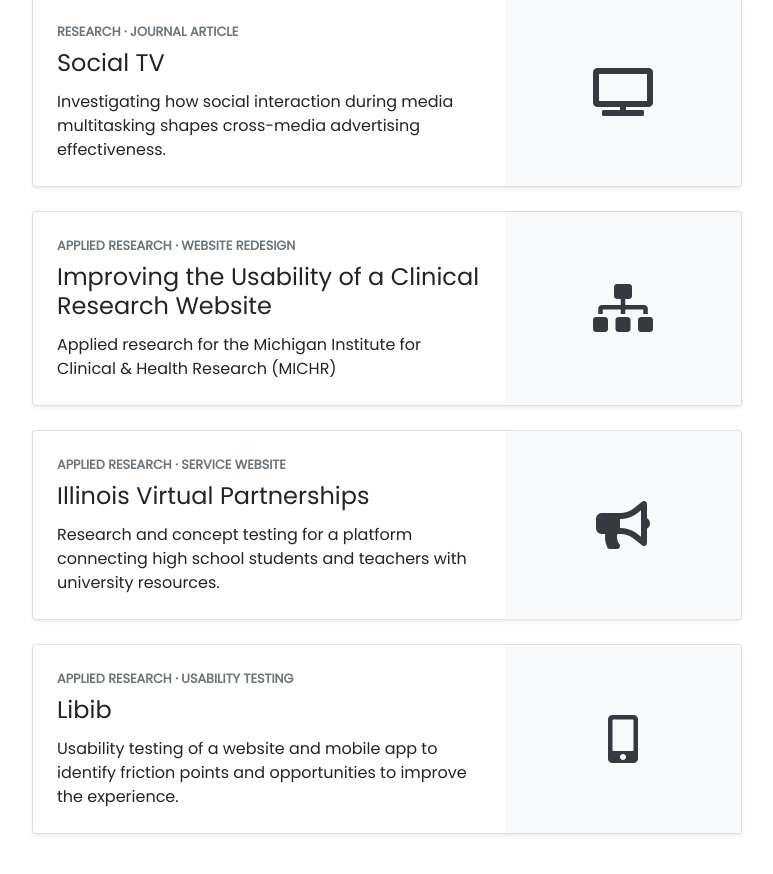
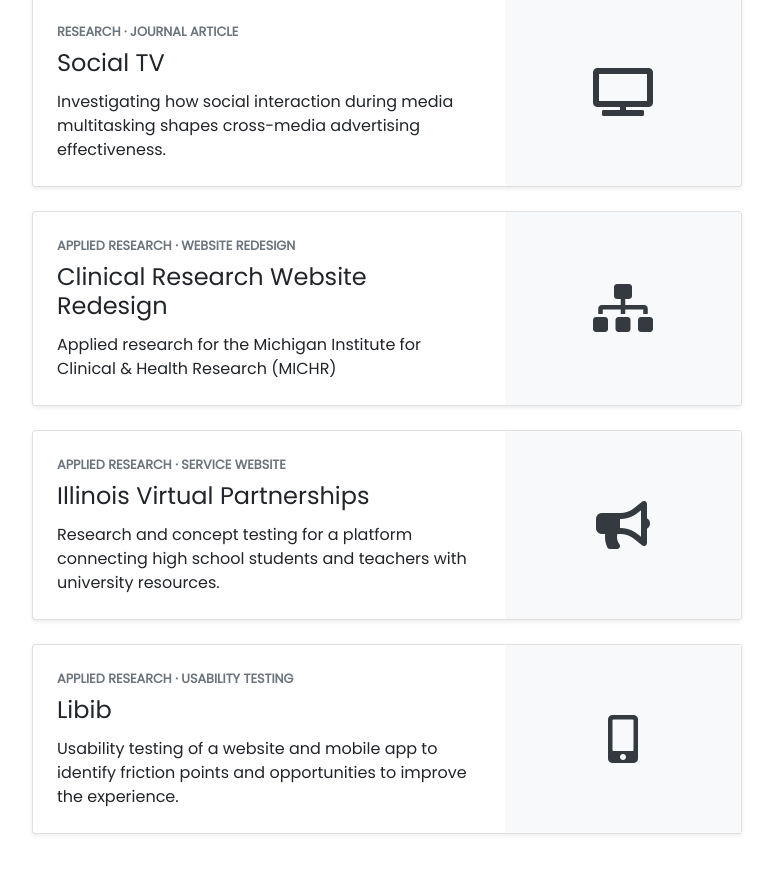
Before and after one commit to shenylin/shenylin.github.io, a Jekyll site: the page built from pages/index.md, in a window 1280 px wide and 900 px high, scrolled down 918 px. Shown: the top 874 px of the window, without its empty margins (438-1211 px from the left). Built offline with Jekyll 4.4.1, drawn with Linux system fonts in a browser that asks for light colours; nearby versions of some CDN libraries.

Commit message:
Shorten MICHR homepage card title

```diff
--- a/_includes/landing.html
+++ b/_includes/landing.html
@@ -125,7 +125,7 @@
                   Applied Research · Website Redesign
                 </p>
                 <h3 class="h4 card-title">
-                  Improving the Usability of a Clinical Research Website
+                  Clinical Research Website Redesign
                 </h3>
                 <p class="card-text mb-0">
                   Applied research for the Michigan Institute for Clinical
```
